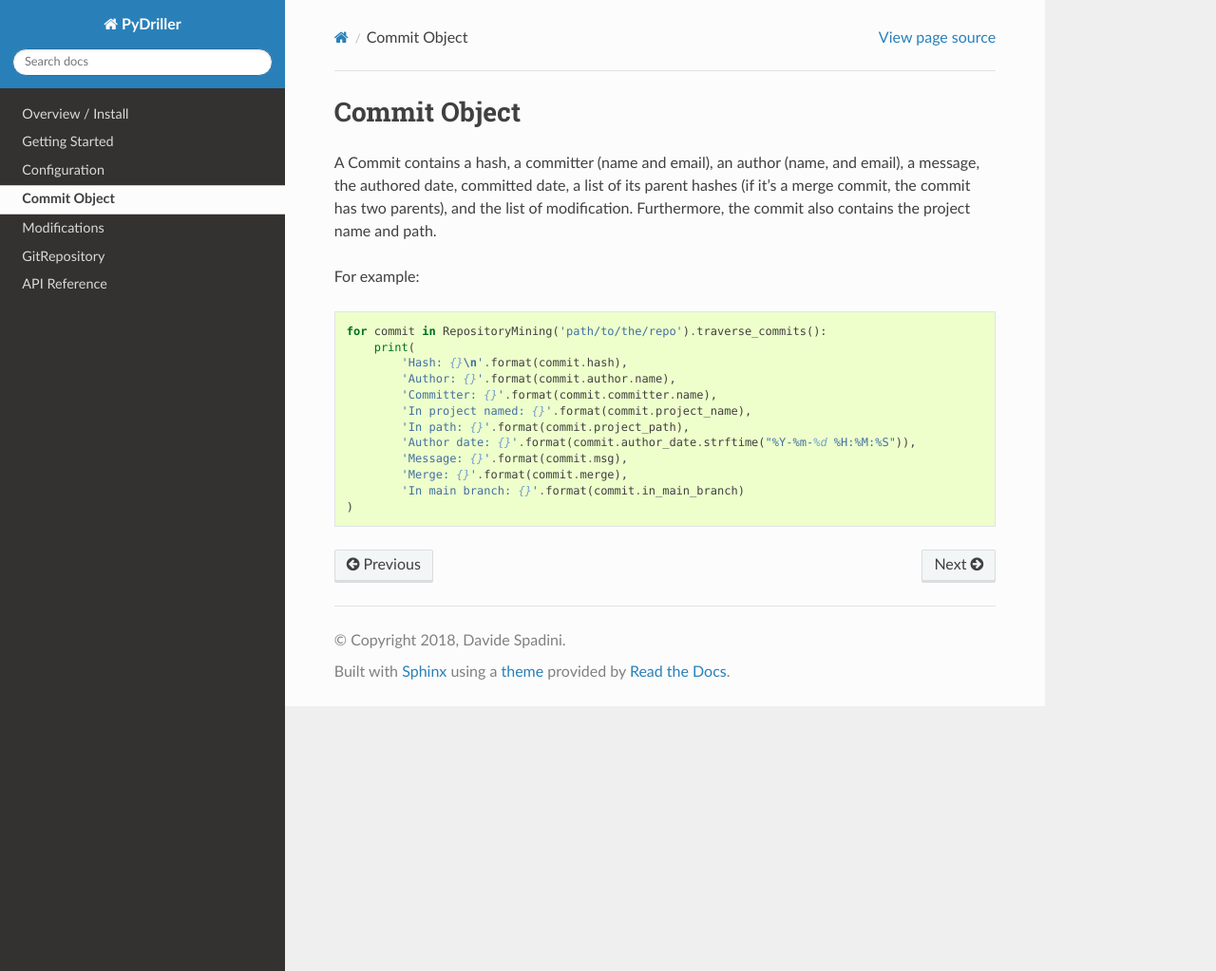
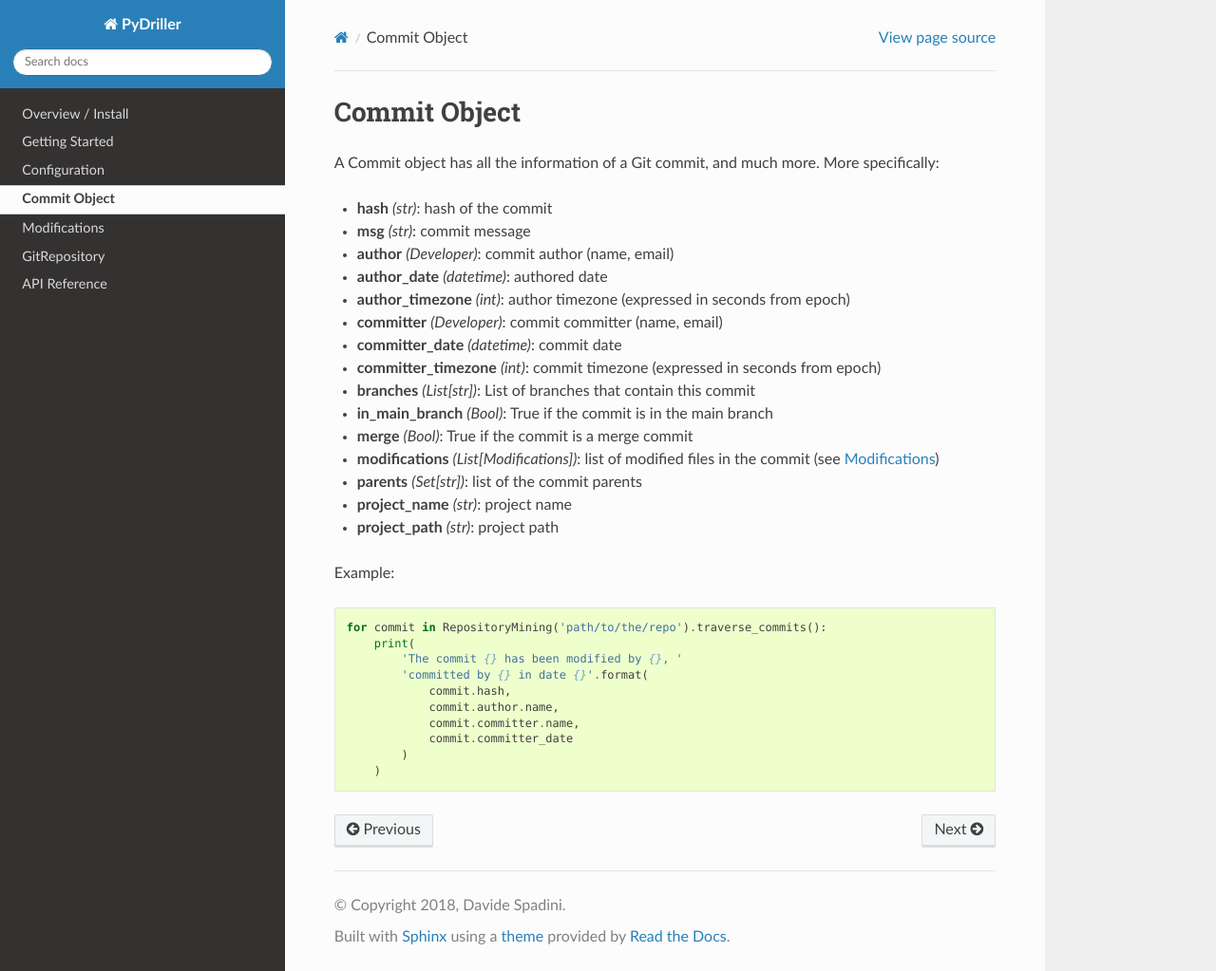
Before and after one commit to ishepard/pydriller, a Sphinx documentation site: the page built from docs/commit.rst, in a window 1280 px wide and 1023 px high. Shown: the whole window at 95% size. Built offline with Sphinx 7.4.7 and the Read the Docs theme 2.0.0, drawn with Linux system fonts in a browser that asks for light colours.

Commit message:
small improve in commit doc [skip travis]

```diff
--- a/docs/commit.rst
+++ b/docs/commit.rst
@@ -4,19 +4,34 @@
 Commit Object
 =============
 
-A Commit contains a hash, a committer (name and email), an author (name, and email), a message, the authored date, committed date, a list of its parent hashes (if it's a merge commit, the commit has two parents), and the list of modification. Furthermore, the commit also contains the project name and path.
+A Commit object has all the information of a Git commit, and much more. More specifically:
 
-For example::
+* **hash** *(str)*: hash of the commit
+* **msg** *(str)*: commit message
+* **author** *(Developer)*: commit author (name, email)
+* **author_date** *(datetime)*: authored date
+* **author_timezone** *(int)*: author timezone (expressed in seconds from epoch)
+* **committer** *(Developer)*: commit committer (name, email)
+* **committer_date** *(datetime)*: commit date
+* **committer_timezone** *(int)*: commit timezone (expressed in seconds from epoch)
+* **branches** *(List[str])*: List of branches that contain this commit
+* **in_main_branch** *(Bool)*: True if the commit is in the main branch
+* **merge** *(Bool)*: True if the commit is a merge commit
+* **modifications** *(List[Modifications])*: list of modified files in the commit (see :ref:`modifications_toplevel`)
+* **parents** *(Set[str])*: list of the commit parents
+* **project_name** *(str)*: project name
+* **project_path** *(str)*: project path
+
+
+Example::
 
     for commit in RepositoryMining('path/to/the/repo').traverse_commits():
         print(
-            'Hash: {}\n'.format(commit.hash),
-            'Author: {}'.format(commit.author.name),
-            'Committer: {}'.format(commit.committer.name),
-            'In project named: {}'.format(commit.project_name),
-            'In path: {}'.format(commit.project_path),
-            'Author date: {}'.format(commit.author_date.strftime("%Y-%m-%d %H:%M:%S")),
-            'Message: {}'.format(commit.msg),
-            'Merge: {}'.format(commit.merge),
-            'In main branch: {}'.format(commit.in_main_branch)
-    )
+            'The commit {} has been modified by {}, '
+            'committed by {} in date {}'.format(
+                commit.hash,
+                commit.author.name,
+                commit.committer.name,
+                commit.committer_date
+            )
+        )
```
